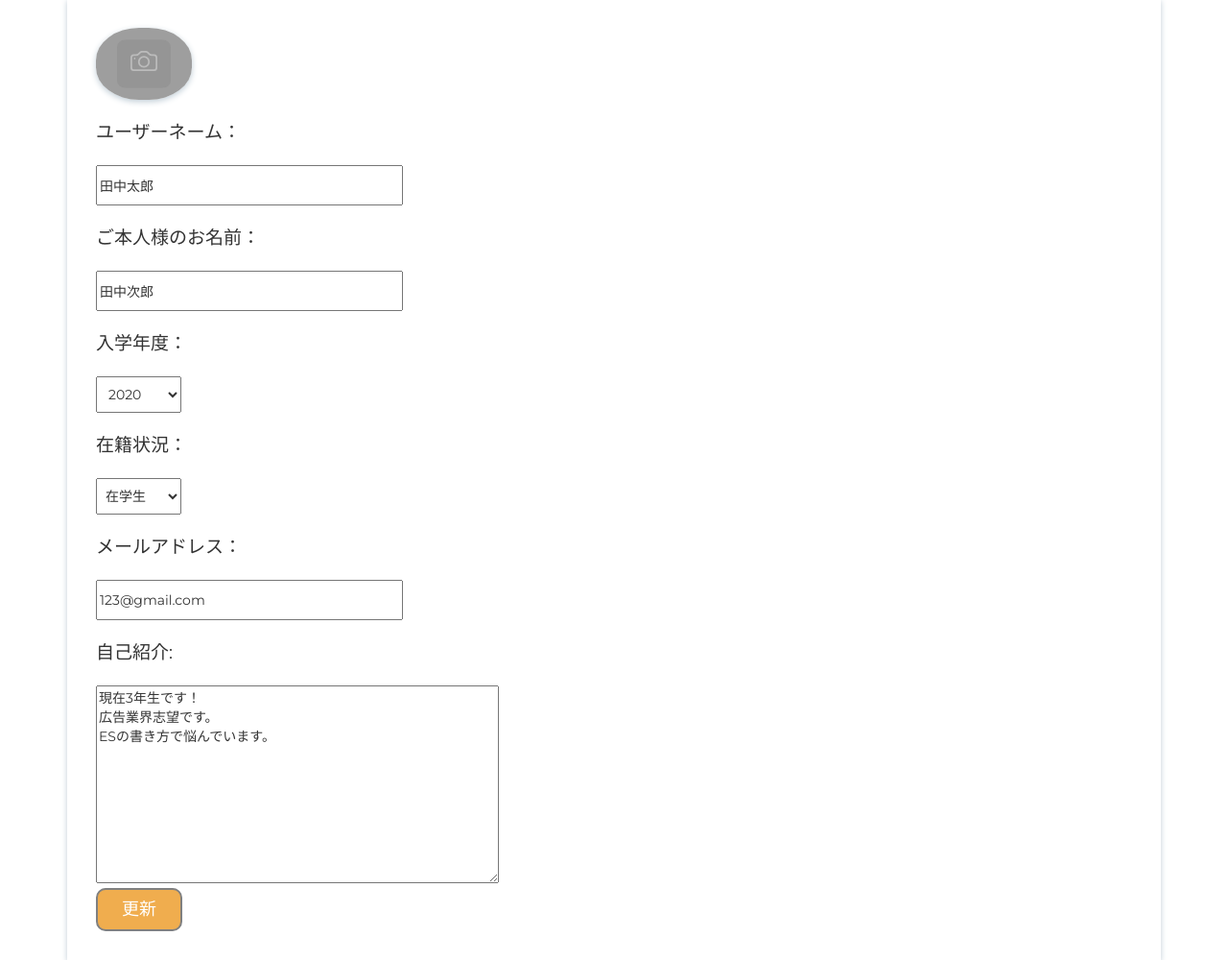
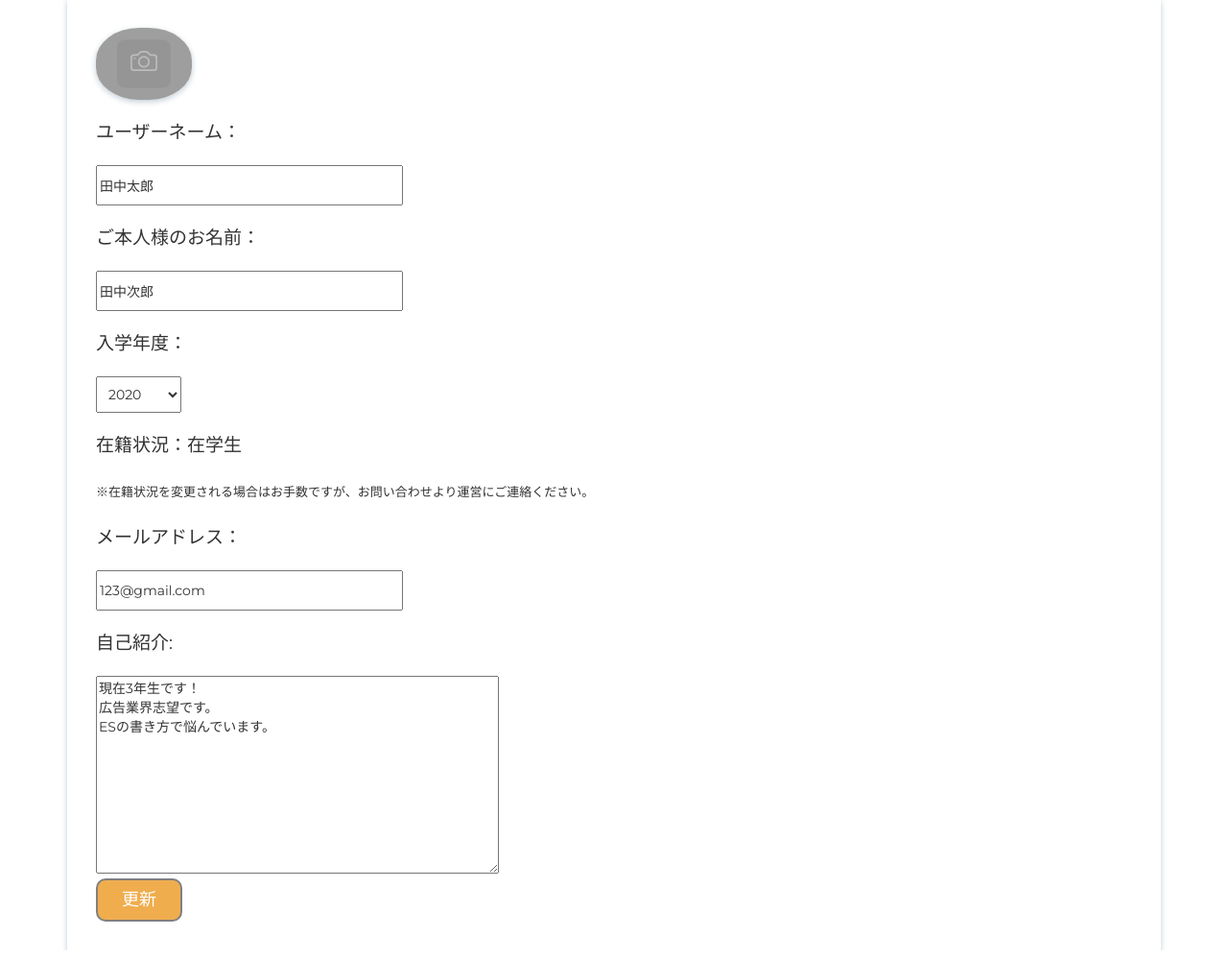
Before and after one commit to SDTakeuchi/kiitePRJCT, a Django app: page /user/mypage/edit/ in a window 1280 px wide. Shown: the part 91-1091 px from the top of the page at 96% size. Run offline with Django 3.2, Linux system fonts and the light colour scheme; a user stored in the database is signed in; some libraries are stand-ins or nearby versions; grey boxes are pictures that could not be loaded.

Commit message:
student_status unchangable

```diff
--- a/km/forms.py
+++ b/km/forms.py
@@ -27,7 +27,7 @@ class CustomUserCreationForm(UserCreationForm):
 class CustomUserChangeForm(UserChangeForm):
     class Meta:
         model = CustomUser
-        fields = ('real_name','name','email','profile_pic','industry', 'job_type', 'introduction')
+        fields = ('real_name','name','email','entry_year','profile_pic','industry', 'job_type', 'introduction',)
 
 class PostForm(ModelForm):
     class Meta:
--- a/km/views.py
+++ b/km/views.py
@@ -86,7 +86,9 @@ def logoutView (request):
 
 @login_required(login_url='login')
 def indexView (request):
-    post_list = Post.objects.all().filter(user=request.user).order_by('-date_created')
+    post_list = Post.objects.all().order_by('-date_created')
+    if request.user.student_status == '在学生':
+        post_list = post_list.filter(user=request.user)
     page = request.GET.get('page', 1)
 
     myFilter = PostFilter(request.GET, queryset=post_list)
--- a/templates/user/mypage_edit.html
+++ b/templates/user/mypage_edit.html
@@ -42,8 +42,8 @@
       {{ form.real_name }}
       <p>入学年度：</p>
       {{ form.entry_year }}
-      <p>在籍状況：</p>
-      {{ form.student_status }}
+      <p>在籍状況：{{ request.user.student_status }}</p>
+      <p style="font-size:13px;"> ※在籍状況を変更される場合はお手数ですが、お問い合わせより運営にご連絡ください。</p>
       <p>メールアドレス：</p>
       {{ form.email }}
       {% if request.user.student_status == '卒業生' %}
```
Also changed, not shown: db.sqlite3.
